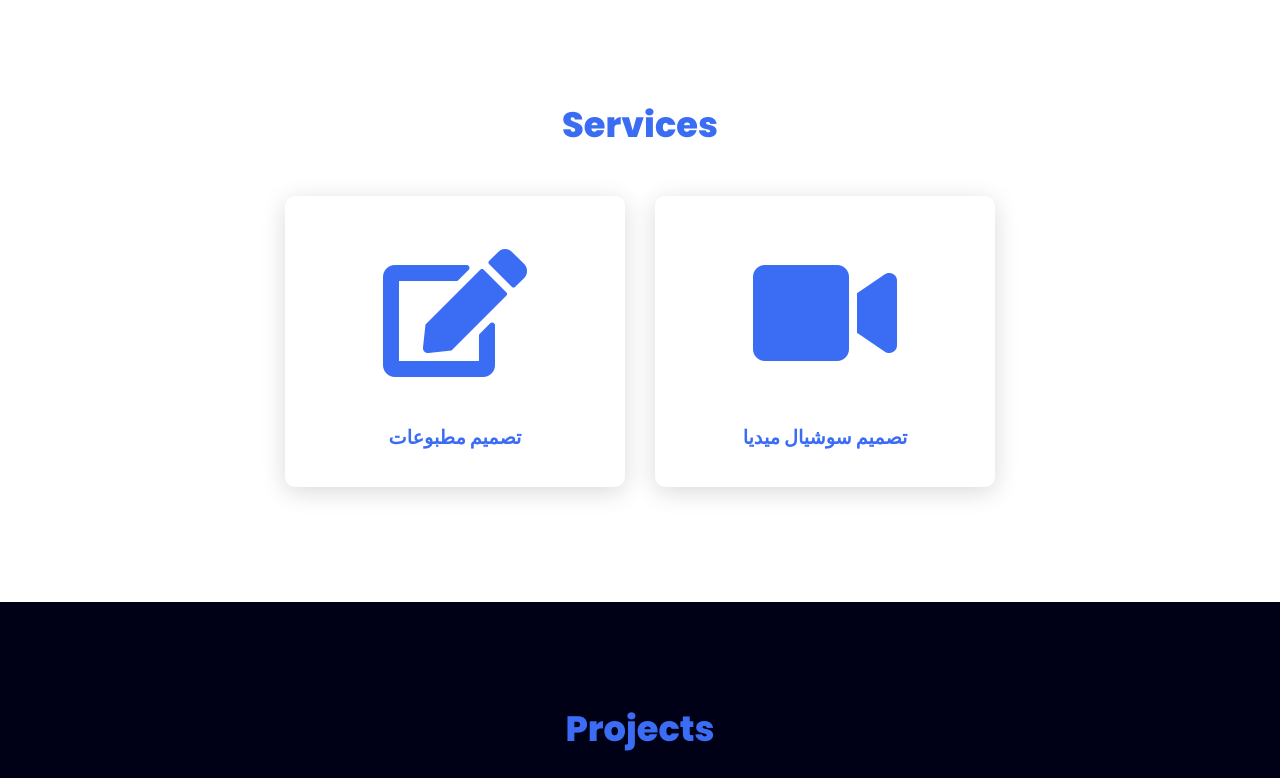
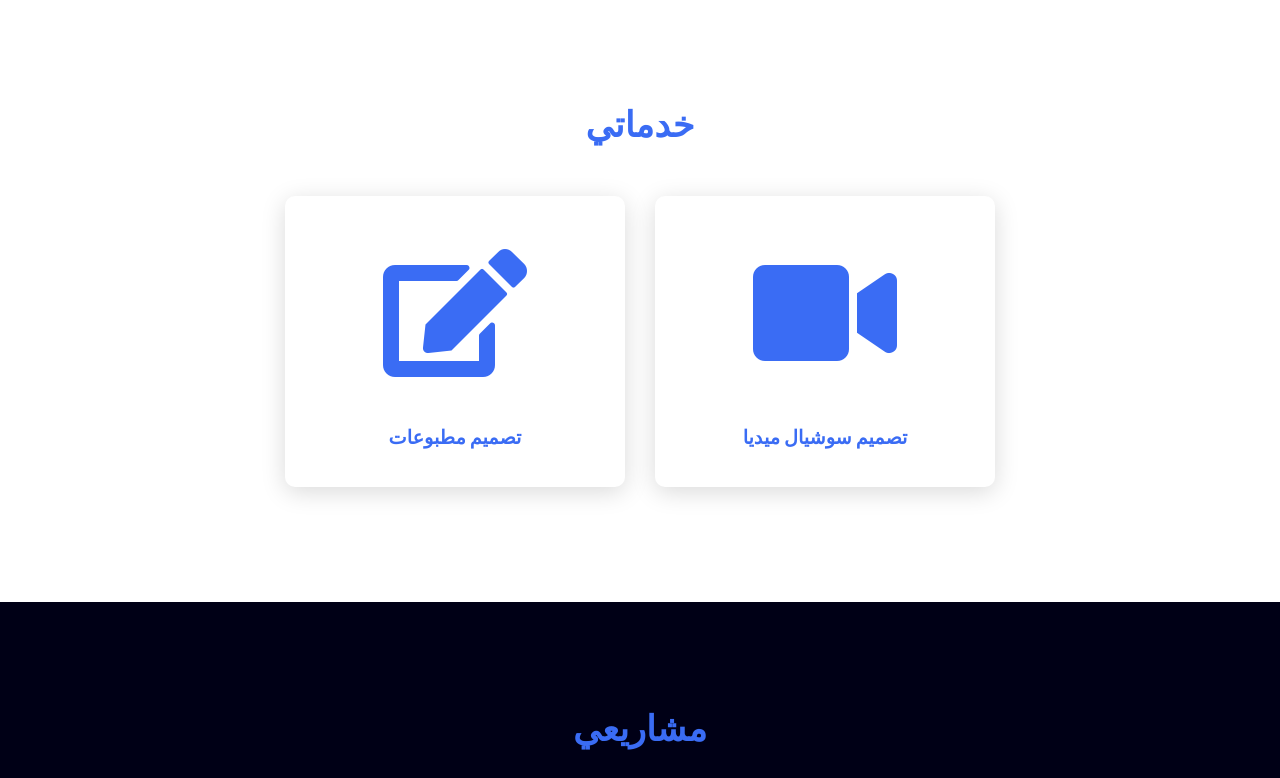
Before and after one commit to a7medsite/omarhasonaar, a plain HTML site: page index.html in a window 1280 px wide. Shown: the part 802-1580 px from the top of the page. Drawn offline with Linux system fonts and the light colour scheme.

Commit message:
Update index.html

```diff
--- a/index.html
+++ b/index.html
@@ -37,7 +37,7 @@
     </section>
 
     <section class="cards" id="services">
-        <h2 class="title">Services</h2>
+        <h2 class="title">خدماتي</h2>
         <div class="content">
             <div class="card">
                 <div class="icon">
@@ -59,7 +59,7 @@
     </section>
 
     <section class="projects" id="projects">
-        <h2 class="title">Projects</h2>
+        <h2 class="title">مشاريعي</h2>
         <div class="content">
             <div class="project-card">
                 <div class="project-image">
@@ -562,7 +562,7 @@
 
 
     <section class="aboutme" id="aboutme">
-        <h2 class="title">About Me</h2>
+        <h2 class="title">عني</h2>
         <div class="about-me">
           <p>
 
```
